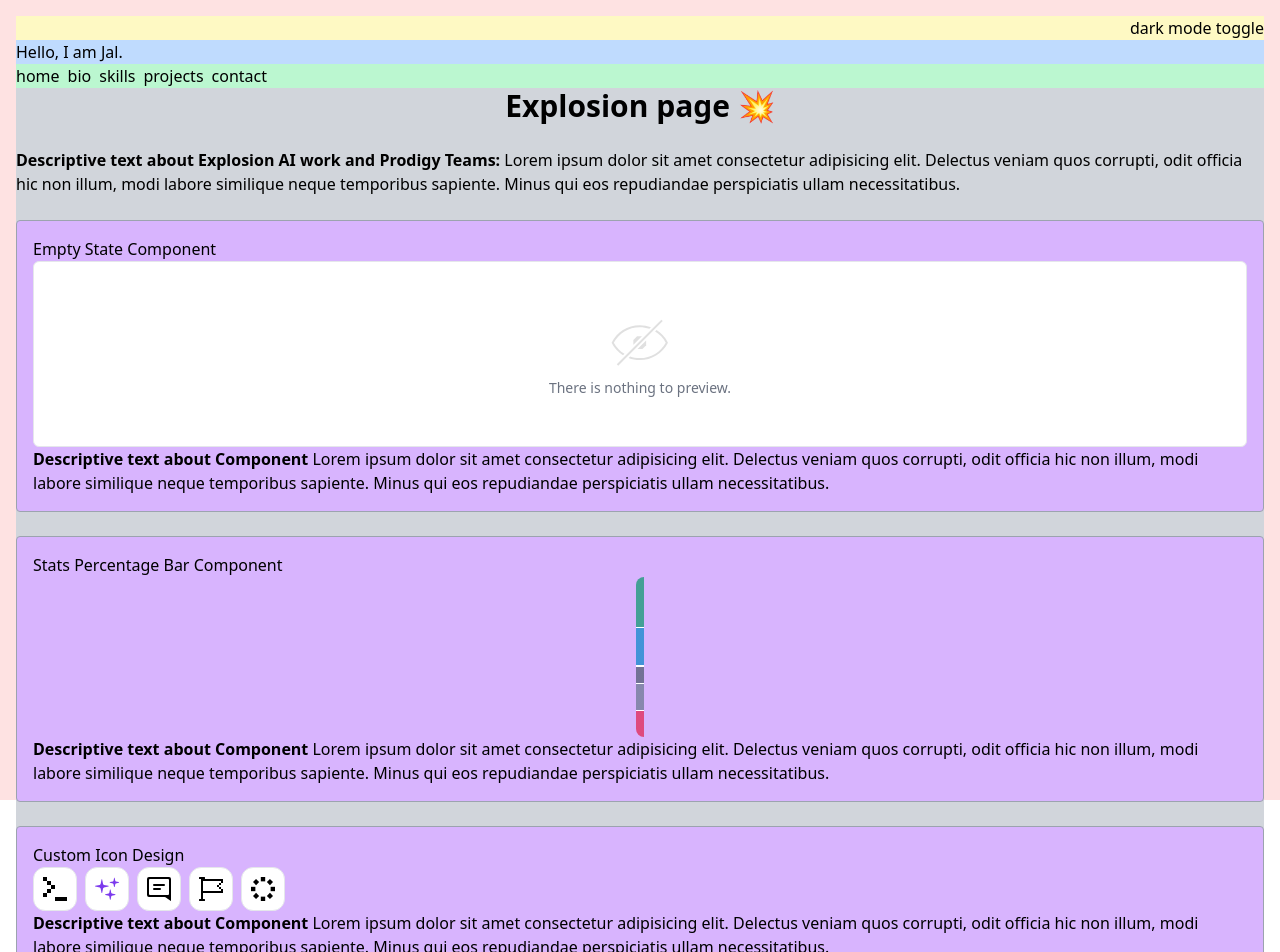
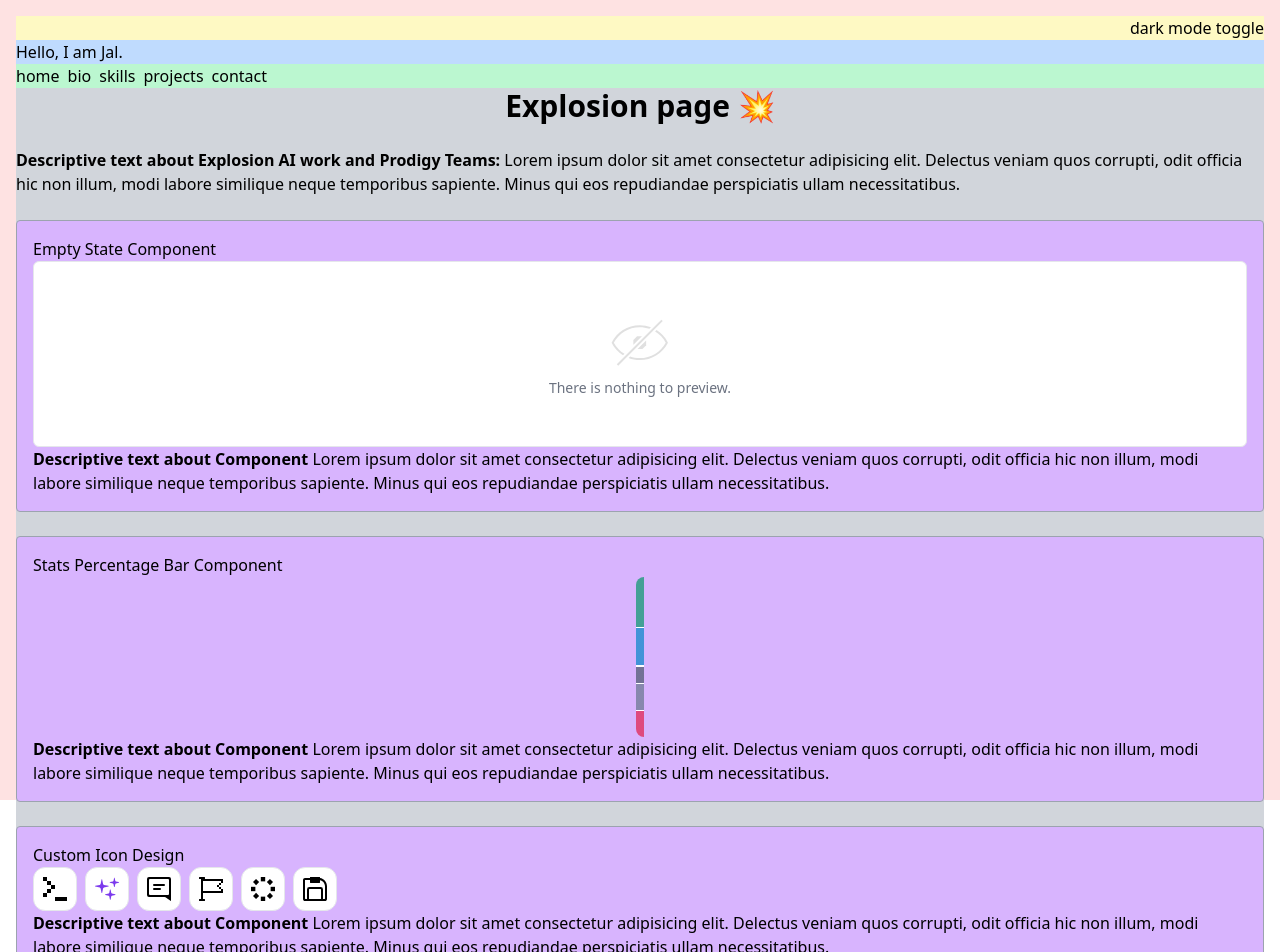
Before and after one commit to jalridley/portfolio, a Nuxt app: page /projects/explosion in a window 1280 px wide. Shown: the top 952 px of the page. Built offline with nearby package versions, Linux system fonts and the light colour scheme.

Commit message:
save-disc icon in view

```diff
--- a/pages/projects/explosion/index.vue
+++ b/pages/projects/explosion/index.vue
@@ -112,6 +112,16 @@
             class="h-6 w-6"
           />
         </div>
+        <div
+          class="flex h-11 w-11 items-center justify-center rounded-xl border border-gray-200 bg-white"
+        >
+          <img
+            src="@/assets/icons/explosion/save-disc.svg"
+            alt="Save disc icon"
+            aria-hidden="true"
+            class="h-6 w-6"
+          />
+        </div>
       </span>
 
       <p>
```
